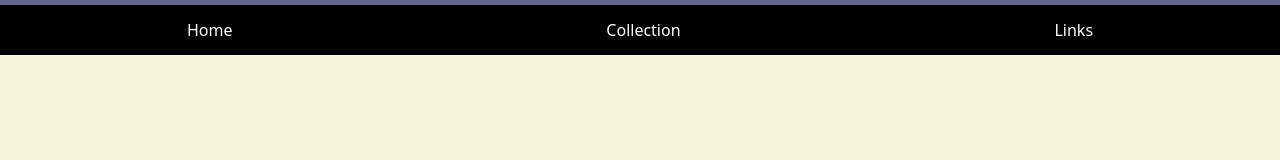
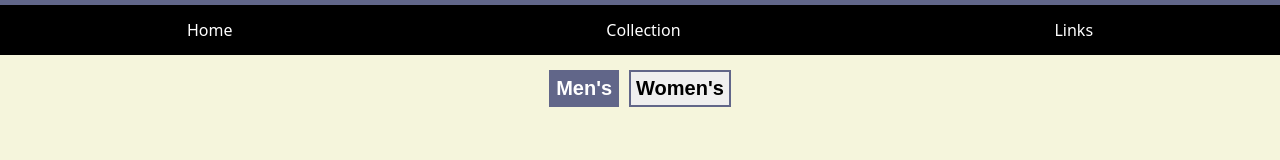
Before and after one commit to Hossam-Allam/online-store, a React (Vite) app: page /shop in a window 1280 px wide. Shown: the part 203-363 px from the top of the page. Built offline with nearby package versions, Linux system fonts and the light colour scheme.

Commit message:
category buttons

```diff
--- a/src/App.css
+++ b/src/App.css
@@ -176,3 +176,32 @@ svg:hover {
   text-decoration: none;
   color: white;
 }
+
+/*Shop page*/
+
+.category-buttons {
+  display: flex;
+  justify-content: center;
+  align-items: center;
+  gap: 10px;
+  margin-top: 15px;
+}
+
+.men-btn,
+.wmn-btn {
+  padding: 5px;
+
+  border: 2px solid #616689;
+}
+
+.men-btn:hover,
+.wmn-btn:hover {
+  color: white;
+  background-color: #616689;
+  cursor: pointer;
+}
+
+.active {
+  color: white;
+  background-color: #616689;
+}
--- a/src/Shop.jsx
+++ b/src/Shop.jsx
@@ -1,12 +1,30 @@
 import Header from "./components/Header"
 import Footer from "./components/Footer"
+import { useState, useEffect } from "react"
 
 function Shop() {
+    const [category, setCategory] = useState("men")
+    useEffect(() => {
+        if (category === "men") {
+            console.log("hello")
+        }
+    }, [category])
     return (
         <>
             <Header />
             <div className="main">
-
+                <div className="category-buttons">
+                    <button
+                        onClick={() => setCategory("men")}
+                        className={`men-btn ${category === "men" ? "active" : ""}`}>
+                        <h2>Men's</h2>
+                    </button>
+                    <button
+                        onClick={() => setCategory("wmn")}
+                        className={`wmn-btn ${category === "wmn" ? "active" : ""}`}>
+                        <h2>Women's</h2>
+                    </button>
+                </div>
             </div>
             <Footer />
         </>
```
